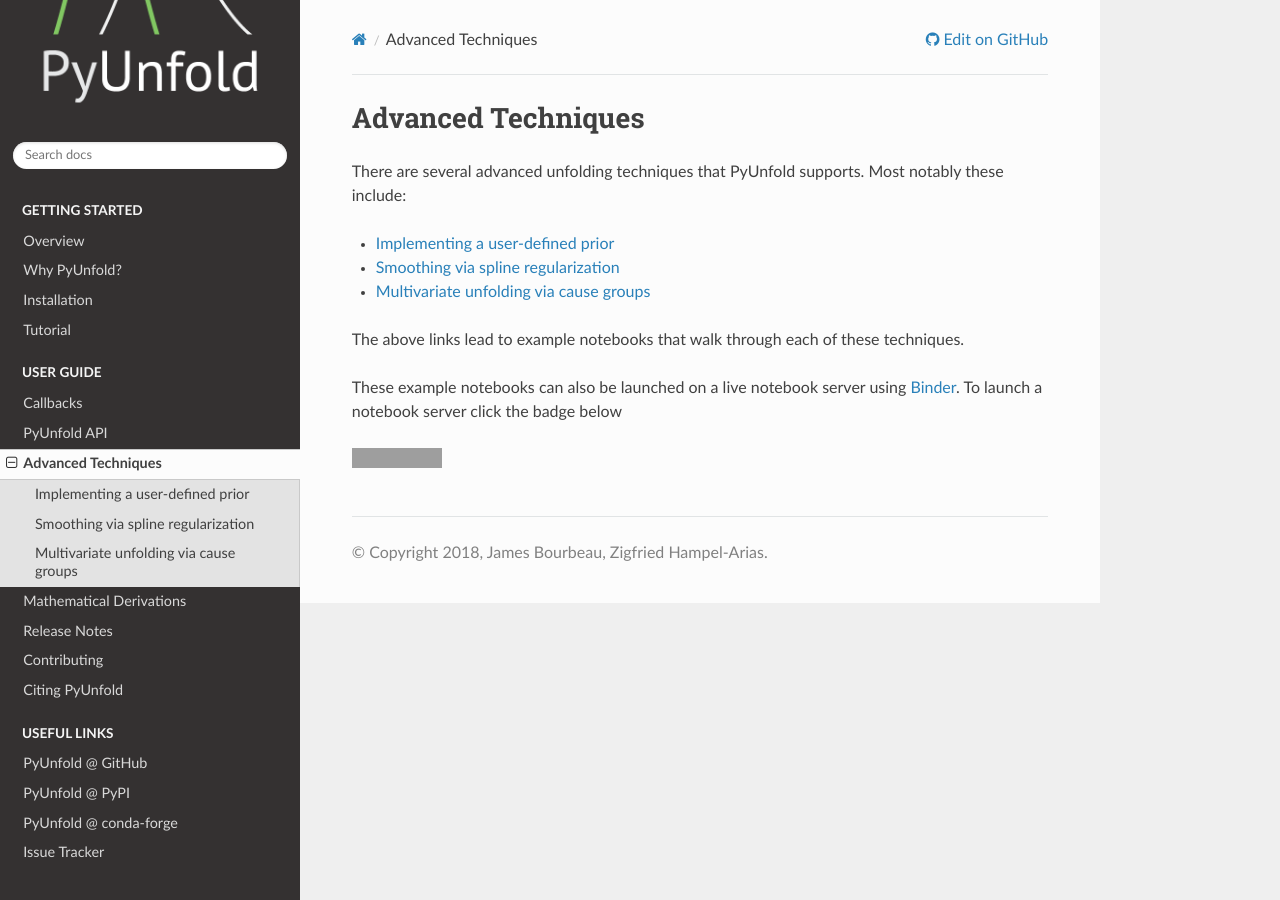
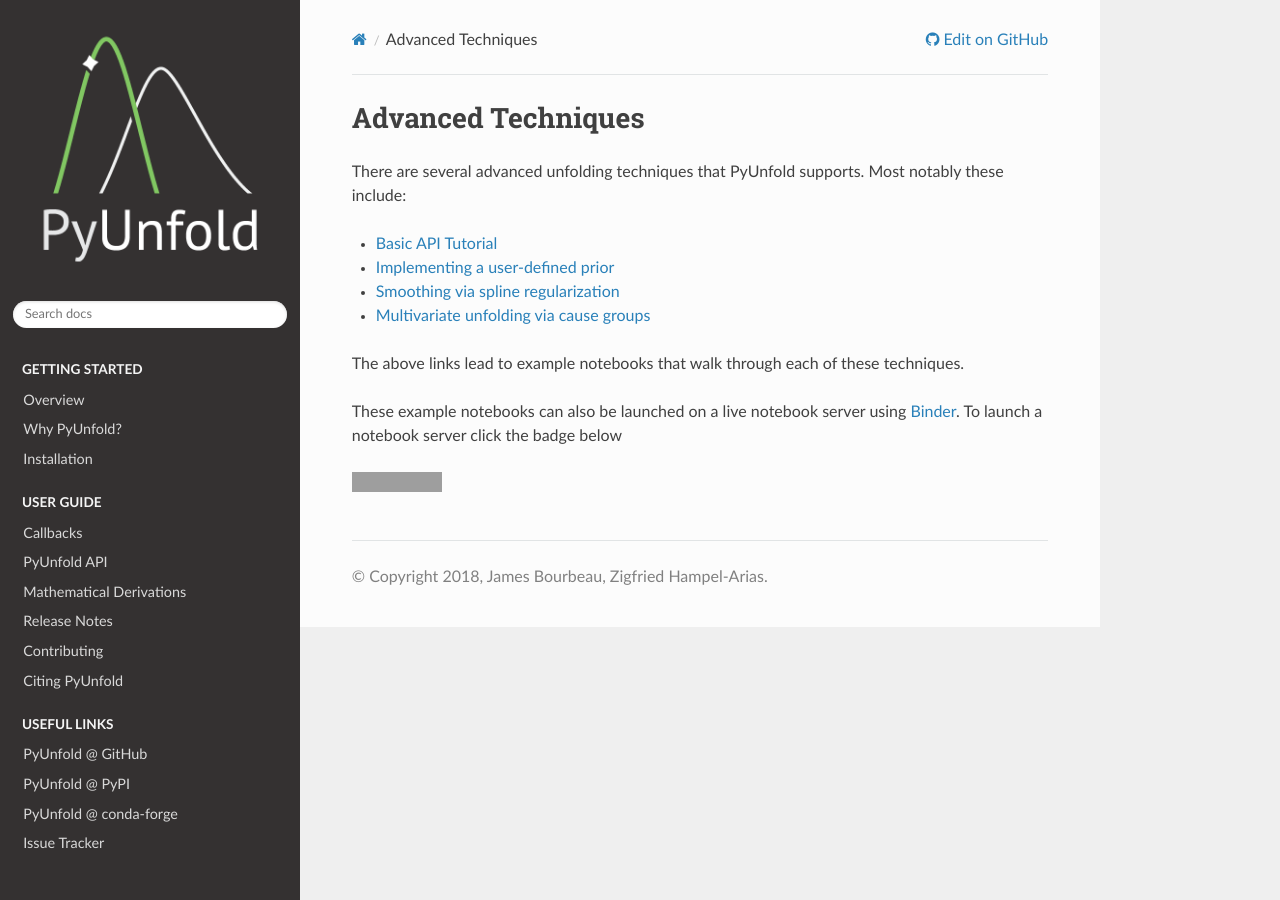
Before and after one commit to jrbourbeau/pyunfold, a Sphinx documentation site: the page built from docs/source/advanced.rst, in a window 1280 px wide. Built offline with Sphinx 7.4.7 and the Read the Docs theme 2.0.0, drawn with Linux system fonts in a browser that asks for light colours; pages that are not in the unit, such as notebooks, are missing from menus; the version number is read from the project's files by our own code; grey boxes are pictures that could not be loaded.

Commit message:
MAINT: reorganize

```diff
--- a/docs/source/advanced.rst
+++ b/docs/source/advanced.rst
@@ -1,4 +1,4 @@
-.. _advanced:
+.. _examples:
 
 :github_url: https://github.com/jrbourbeau/pyunfold
 
@@ -11,6 +11,7 @@
 .. toctree::
     :maxdepth: 1
 
+    Basic API Tutorial <notebooks/tutorial.ipynb>
     Implementing a user-defined prior <notebooks/user_prior.ipynb>
     Smoothing via spline regularization <notebooks/regularization.ipynb>
     Multivariate unfolding via cause groups <notebooks/multivariate.ipynb>
--- a/docs/source/index.rst
+++ b/docs/source/index.rst
@@ -53,7 +53,6 @@
 
     callbacks
     api
-    advanced
     mathematics
     changelog
     contributing
```
Also changed, not shown: other parts of docs/source/index.rst (+1 -1 lines).
